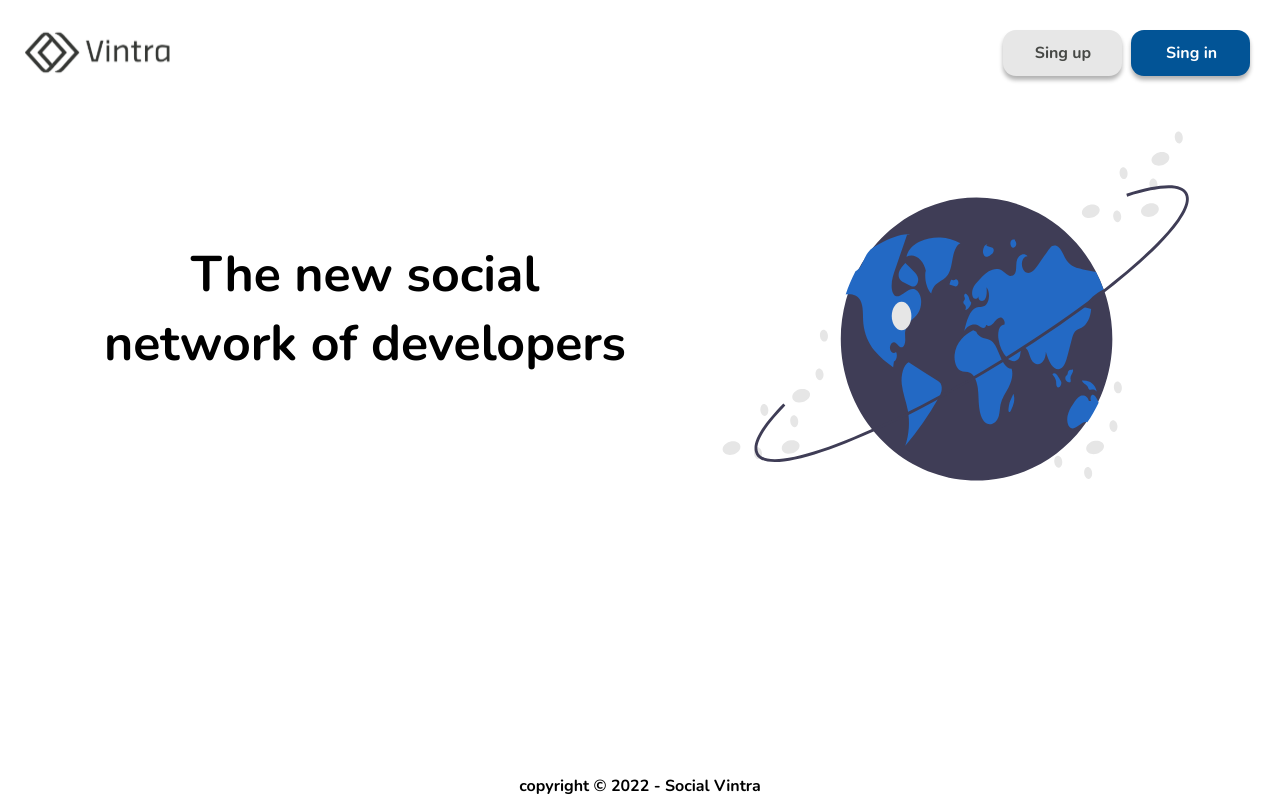
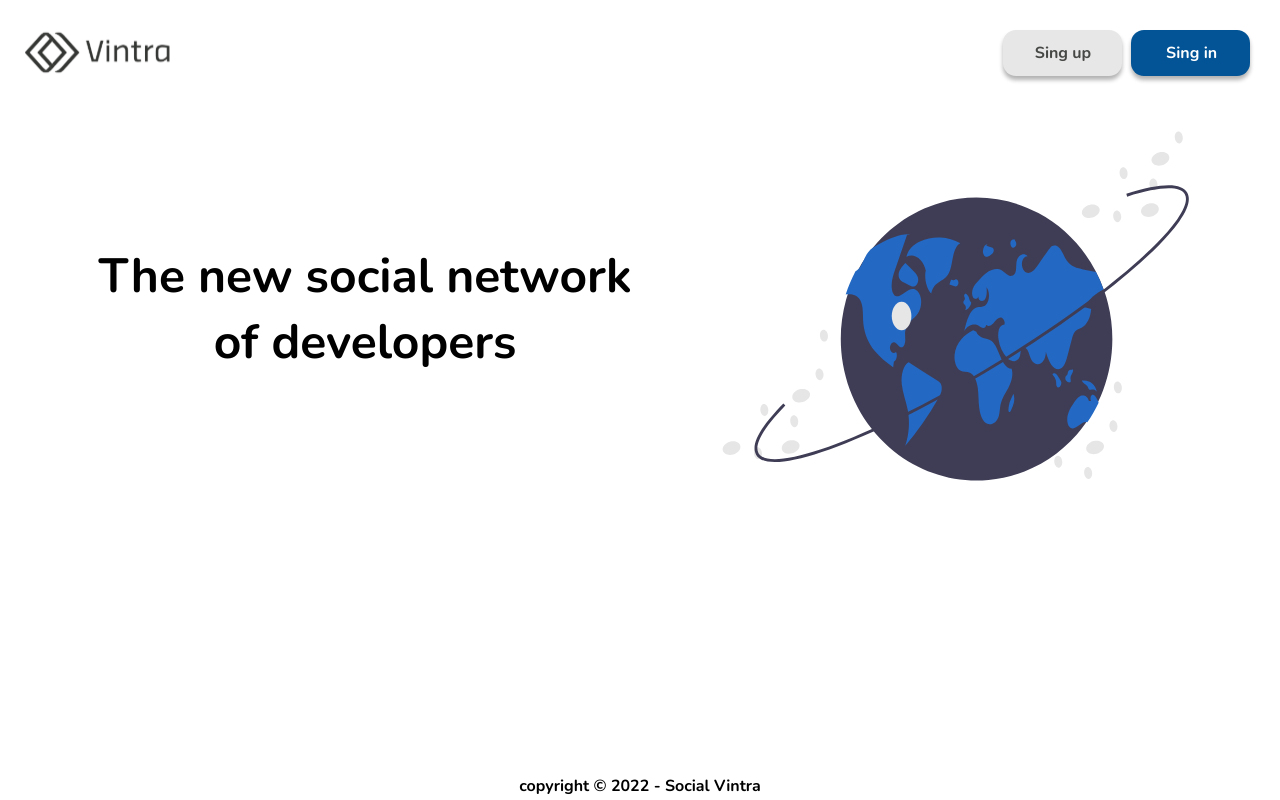
Before and after one commit to Social-Vintra/vintra, a Next.js app: page / in a window 1280 px wide. Built offline with nearby package versions, Linux system fonts and the light colour scheme.

Commit message:
fix/h1 font-size in homeMain

```diff
--- a/styles/home.module.css
+++ b/styles/home.module.css
@@ -12,7 +12,7 @@
   flex-flow: row wrap;
 }
 .homeMain div h1{
-font-size: 50px;
+font-size: 3rem;
 text-align: center;
 max-width: 550px;
 }
```
